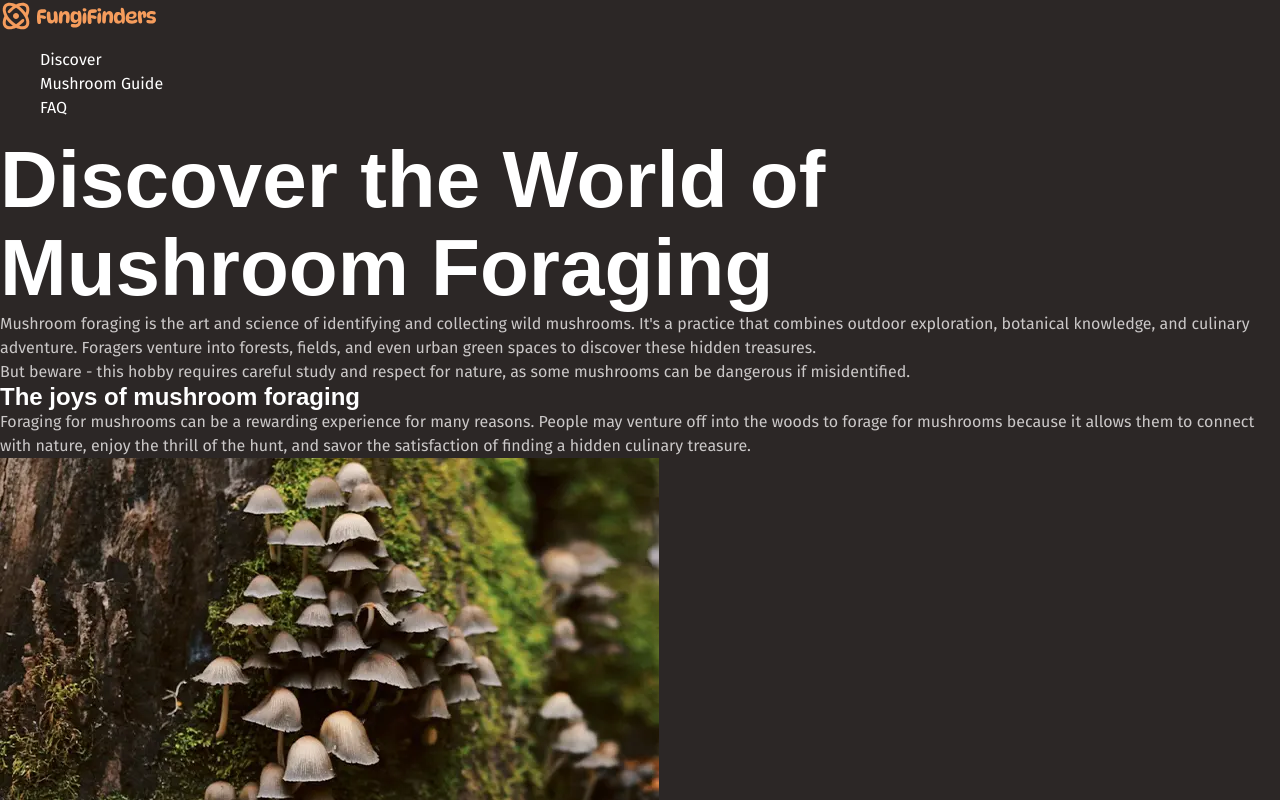
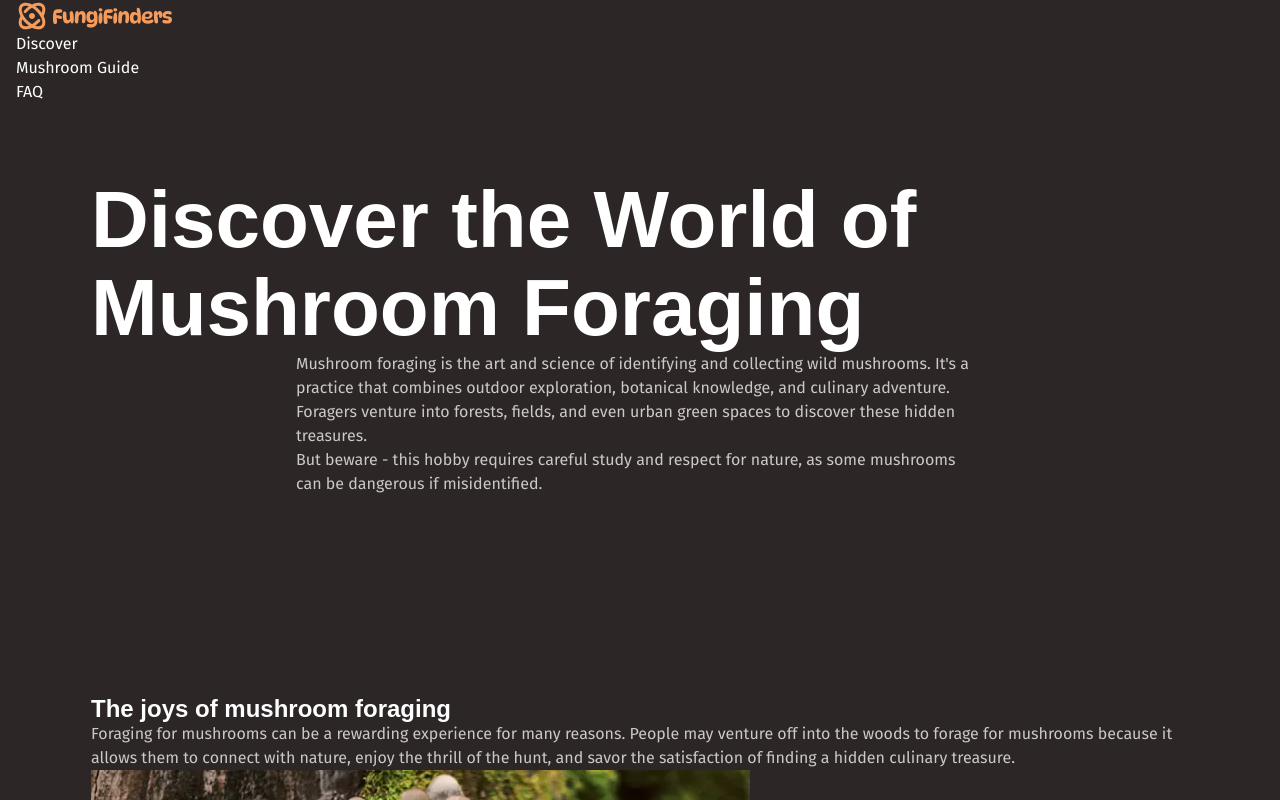
Before and after one commit to Joseadu/fungi, an Angular app: page / in a window 1280 px wide. Shown: the top 800 px of the page. Built offline with nearby package versions, Linux system fonts and the light colour scheme.

Commit message:
adding basic styles

```diff
--- a/src/styles.css
+++ b/src/styles.css
@@ -1,5 +1,7 @@
 @import url(./styles//variables//colors.css);
 @import url(./styles//variables//typography.css);
+@import url(./styles//layout.css);
+@import url(./styles///utilities//utilities.css);
 
 
 *,
@@ -14,8 +16,16 @@ html {
     text-size-adjust: none;
 }
 
-body, h1, h2, h3, h4, p,
-figure, blockquote, dl, dd {
+body,
+h1,
+h2,
+h3,
+h4,
+p,
+figure,
+blockquote,
+dl,
+dd {
     margin-block-end: 0;
     margin: 0;
 }
@@ -28,24 +38,43 @@ ol[role='list'] {
 body {
     min-height: 100vh;
     line-height: 1.5;
+    background-color: var(--background-main);
 }
 
-h1, h2, h3, h4,
-button, input, label {
+h1,
+h2,
+h3,
+h4,
+button,
+input,
+label {
     line-height: 1.1;
 }
 
-h1, h2,
-h3, h4 {
+h1,
+h2,
+h3,
+h4 {
     text-wrap: balance;
 }
 
-h1, h2, h3, h4, h5, h6, a, p {
-    margin: 0 ;
+h1,
+h2,
+h3,
+h4,
+h5,
+h6,
+a,
+p {
+    margin: 0;
 }
 
 a:not([class]) {
     text-decoration-skip-ink: auto;
+    text-decoration: none;
+}
+
+a {
     text-decoration: none;
 }
 
@@ -55,8 +84,10 @@ picture {
     display: block;
 }
 
-input, button,
-textarea, select {
+input,
+button,
+textarea,
+select {
     font-family: inherit;
     font-size: inherit;
 }
@@ -75,6 +106,21 @@ textarea:not([rows]) {
     padding: 0;
 }
 
-ul, ul {
+ol,
+ul {
     list-style: none;
+    margin: 0;
+    padding: 0;
 }
+
+@layer utilities {
+    .visually-hidden {
+        clip: rect(0 0 0 0);
+        clip-path: inset(50%);
+        height: 1px;
+        overflow: hidden;
+        position: absolute;
+        white-space: nowrap;
+        width: 1px;
+    }
+}
--- /dev/null
+++ b/src/styles/layout.css
@@ -0,0 +1,33 @@
+@layer layout {
+
+    .section {
+        --padding: 3.75rem;
+        padding-block: var(--padding);
+
+        @media(width > 760px) {
+            --padding: 8rem;
+
+            &[data-padding="compact"] {
+                --padding: 4.5rem;
+            }
+        }
+    }
+
+    .wrapper {
+        --wrapper-max-width: 1130px;
+        --wrapper-padding: 1rem;
+
+        max-width: var(--wrapper-max-width);
+        margin-inline: auto;
+        padding-inline: var(--wrapper-padding);
+        box-sizing: content-box;
+
+        &[data-width="narrow"] {
+            --wrapper-max-width: 720px;
+        }
+
+        &[data-width="wide"] {
+            --wrapper-max-width: 1330px;
+        }
+    }
+}
--- /dev/null
+++ b/src/styles/utilities/background.css
@@ -0,0 +1,22 @@
+@layer utilities {
+
+    .background-base {
+      background-color: var(--background-base);
+    }
+    .background-light {
+      background-color: var(--background-light);
+    }
+    .background-extra-light {
+      background-color: var(--background-extra-light);
+    }
+    .background-dark {
+      background-color: var(--background-dark);
+    }
+    .background-extra-dark {
+      background-color: var(--background-extra-dark);
+    }
+
+    .background-accent {
+      background-color: var(--background-accent-dark);
+    }
+}
--- /dev/null
+++ b/src/styles/utilities/utilities.css
@@ -0,0 +1 @@
+@import url(./background.css);
--- a/src/styles/variables/typography.css
+++ b/src/styles/variables/typography.css
@@ -46,7 +46,6 @@ html {
 body {
     font-size: var(--font-size-regular);
     color: var(--text-main);
-    background-color: var(--background-main);
 }
 
 h1,
@@ -69,3 +68,34 @@ a:hover,
 a:focus-visible {
     color: var(--text-brand-light);
 }
+
+@layer utilities {
+    .text-main {
+        color: var(--text-main);
+    }
+    .text-center {
+        text-align: center;
+    }
+    .text-high-contrast {
+        color: var(--text-high-contrast);
+    }
+    .text-brand {
+        color: var(--text-brand);
+    }
+    .font-size-sm {
+        font-size: var(--font-size-sm);
+    }
+
+    .font-size-regular {
+        font-size: var(--font-size-regular);
+    }
+    .font-size-md {
+        font-size: var(--font-size-md);
+    }
+    .font-size-lg {
+        font-size: var(--font-size-lg);
+    }
+    .section-title {
+      font-size: var(--font-size-heading-regular);
+    }
+}
```
Lines whose indentation alone changed are shown as unchanged.
